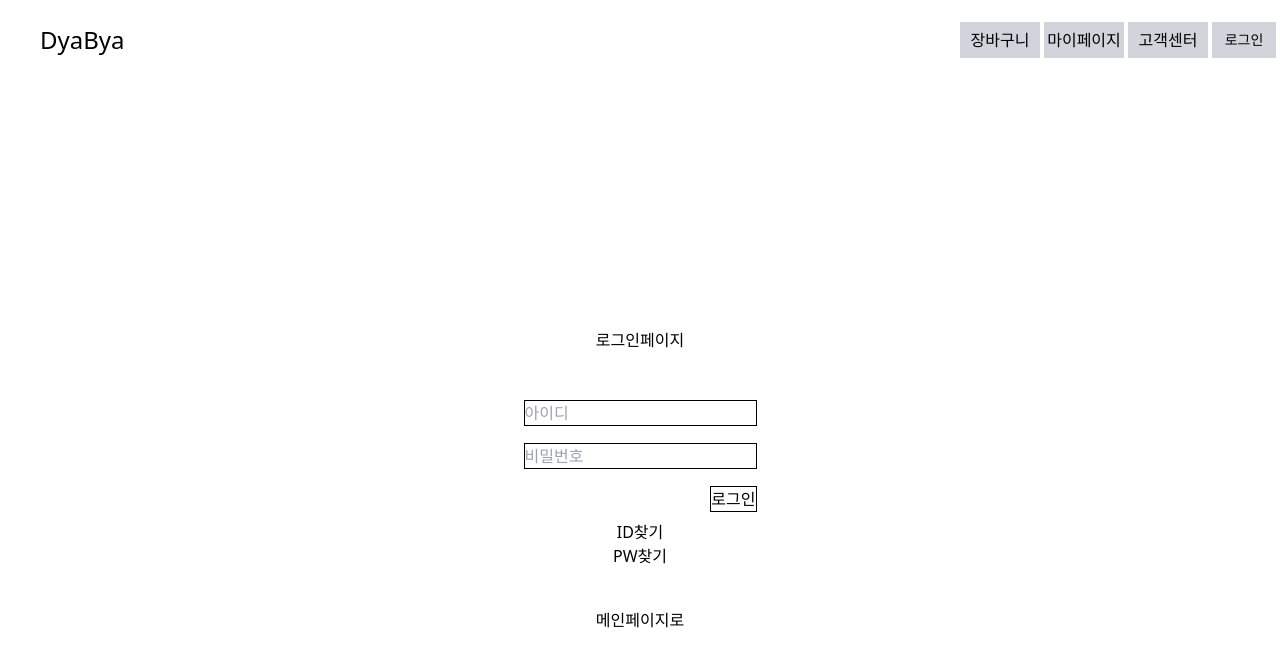
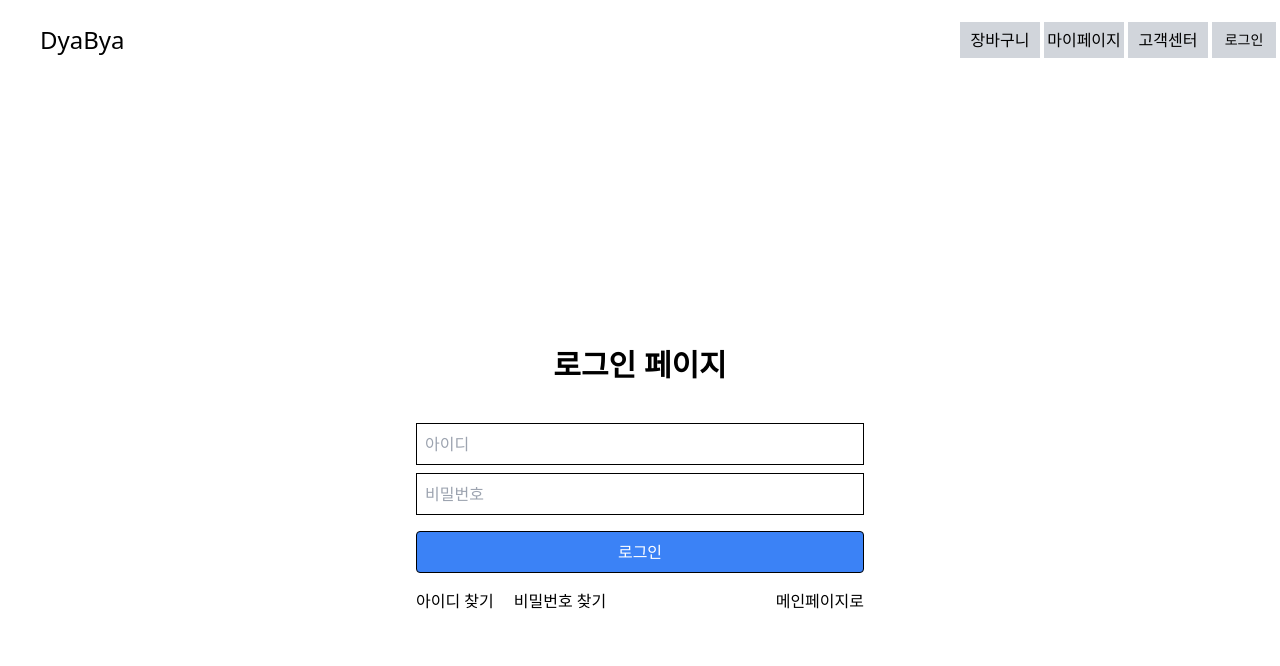
Before and after one commit to kimwoojin123/KDT-IaaS-1team-ERP, a Next.js app in the folder user/: page /login in a window 1280 px wide. Shown: the top 666 px of the page. Built offline with nearby package versions, Linux system fonts and the light colour scheme.

Commit message:
change login page style

```diff
--- a/user/app/login/page.tsx
+++ b/user/app/login/page.tsx
@@ -39,17 +39,43 @@ export default function Login(){
 
 
   return (
-    <div  className="flex flex-col justify-center items-center h-lvh">
-      <h1 className="mb-10">로그인페이지</h1>
-      <form  className = "h-32 flex flex-col items-end justify-around" onSubmit={handleLogin}>
-      <input className="border border-black" type="text" value={username} placeholder="아이디" onChange={(e)=>setUsername(e.target.value)}/>
-      <input className="border border-black" type="text" value={password} placeholder="비밀번호"  onChange={(e) => setPassword(e.target.value)} />
-      <button className="border border-black" type="submit" >로그인</button>
+    <div className="flex flex-col justify-center items-center h-screen">
+      <h1 className="mb-10 text-3xl font-bold">로그인 페이지</h1>
+      <form className="w-full max-w-md" onSubmit={handleLogin}>
+        <div className="mb-4 flex flex-col">
+          <input
+            className="border border-black p-2 mb-2"
+            type="text"
+            value={username}
+            placeholder="아이디"
+            onChange={(e) => setUsername(e.target.value)}
+          />
+          <input
+            className="border border-black p-2 mb-4"
+            type="password"
+            value={password}
+            placeholder="비밀번호"
+            onChange={(e) => setPassword(e.target.value)}
+          />
+          <button
+            className="border border-black p-2 bg-blue-500 text-white rounded"
+            type="submit"
+          >
+            로그인
+          </button>
+        </div>
       </form>
-      <Link href="/login/findUsername">ID찾기</Link>
-      <Link href="/login/findPassword">PW찾기</Link>
-      {message && <p>{message}</p>}
-      <Link className="mt-10" href="/">메인페이지로</Link>
+      <div className="flex w-full max-w-md justify-between">
+        <div>
+          <Link href="/login/findUsername">아이디 찾기</Link>
+          <span style={{ margin: "0 10px" }} />
+          <Link href="/login/findPassword">비밀번호 찾기</Link>
+        </div>
+        <Link className="ml-auto" href="/">
+          메인페이지로
+        </Link>
+      </div>
+      {message && <p className="mt-4">{message}</p>}
     </div>
-  )
+  );
 }
```
